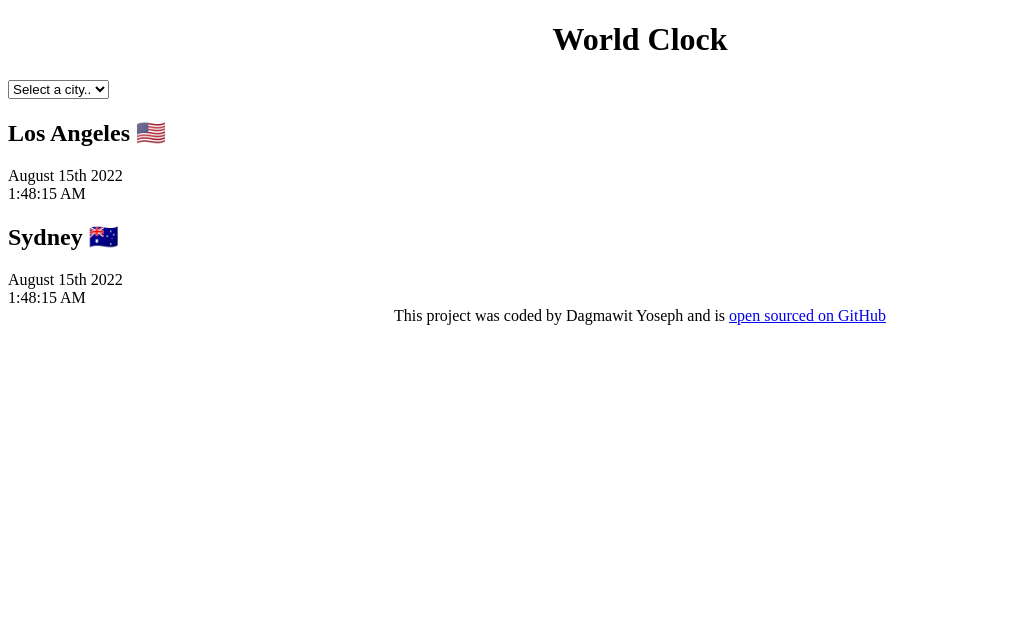
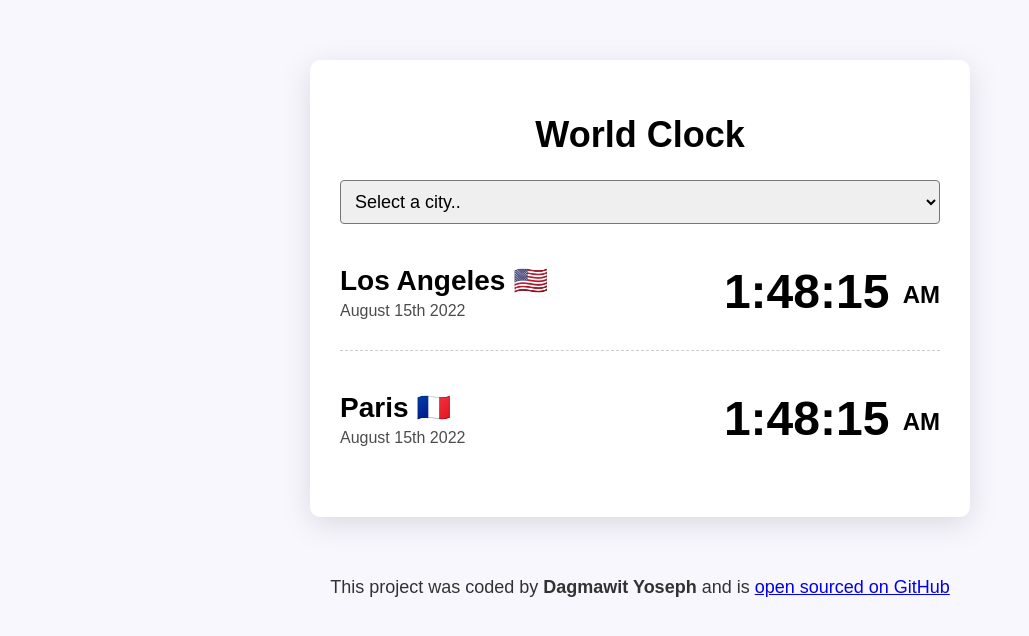
Before and after one commit to 7Dagm21/World-clock, a plain HTML site: page index.html in a window 1280 px wide. Shown: the whole page, without its empty margins (0-1029 px from the left). Drawn offline with Linux system fonts and the light colour scheme.

Commit message:
Added style to the code

```diff
--- a/index.html
+++ b/index.html
@@ -8,7 +8,6 @@
     <title>World Clock</title>
   </head>
   <body>
-
     <div class="container">
       <h1>World Clock</h1>
 
@@ -20,19 +19,23 @@
       </select>
 
       <div class="city">
-        <h2>Los Angeles 🇺🇸</h2>
-        <div class="date">August 15th 2022</div>
-        <div class="time">1:48:15 AM</div>
+        <div>
+          <h2>Los Angeles 🇺🇸</h2>
+          <div class="date">August 15th 2022</div>
+        </div>
+        <div class="time">1:48:15 <small> AM </small></div>
       </div>
       <div class="city">
-        <h2>Sydney 🇦🇺</h2>
-        <div class="date">August 15th 2022</div>
-        <div class="time">1:48:15 AM</div>
+        <div>
+          <h2>Paris 🇫🇷</h2>
+          <div class="date">August 15th 2022</div>
+        </div>
+        <div class="time">1:48:15 <small> AM </small></div>
       </div>
     </div>
     <footer>
-      This project was coded by Dagmawit Yoseph and is
-      <a href="https://github.com/7Dagm21/World-clock" target="_blank">
+      This project was coded by <strong>Dagmawit Yoseph</strong> and is
+      <a href="https://github.com/matthieua/world-clock" target="_blank">
         open sourced on GitHub</a
       >
     </footer>
--- a/src/style.css
+++ b/src/style.css
@@ -1,7 +1,65 @@
+body {
+  background-color: #f9f7fe;
+  font-family: sans-serif;
+}
+
 h1 {
   text-align: center;
+  font-family: sans-serif;
+  font-size: 36px;
+}
+
+h2 {
+  margin: 0 0 5px;
+  font-size: 28px;
+}
+
+select {
+  display: block;
+  width: 100%;
+  font-size: 18px;
+  border-radius: 4px;
+  padding: 10px;
+}
+
+.container {
+  max-width: 600px;
+  margin: 60px auto;
+  background: white;
+  padding: 30px;
+  box-shadow: rgba(100, 100, 111, 0.2) 0px 7px 29px 0px;
+  border-radius: 10px;
+}
+
+.city {
+  display: flex;
+  margin: 10px 0;
+  justify-content: space-between;
+  padding: 30px 0;
+  border-bottom: 1px dashed rgba(0, 0, 0, 0.2);
+}
+
+.city:last-child {
+  border: none;
+}
+
+.date {
+  opacity: 0.7;
+}
+
+.time {
+  font-size: 48px;
+  font-weight: bold;
+}
+
+.time small {
+  font-size: 24px;
+  vertical-align: middle;
+  line-height: 48px;
 }
 
 footer {
   text-align: center;
+  font-size: 18px;
+  color: rgba(0, 0, 0, 0.8);
 }
```
